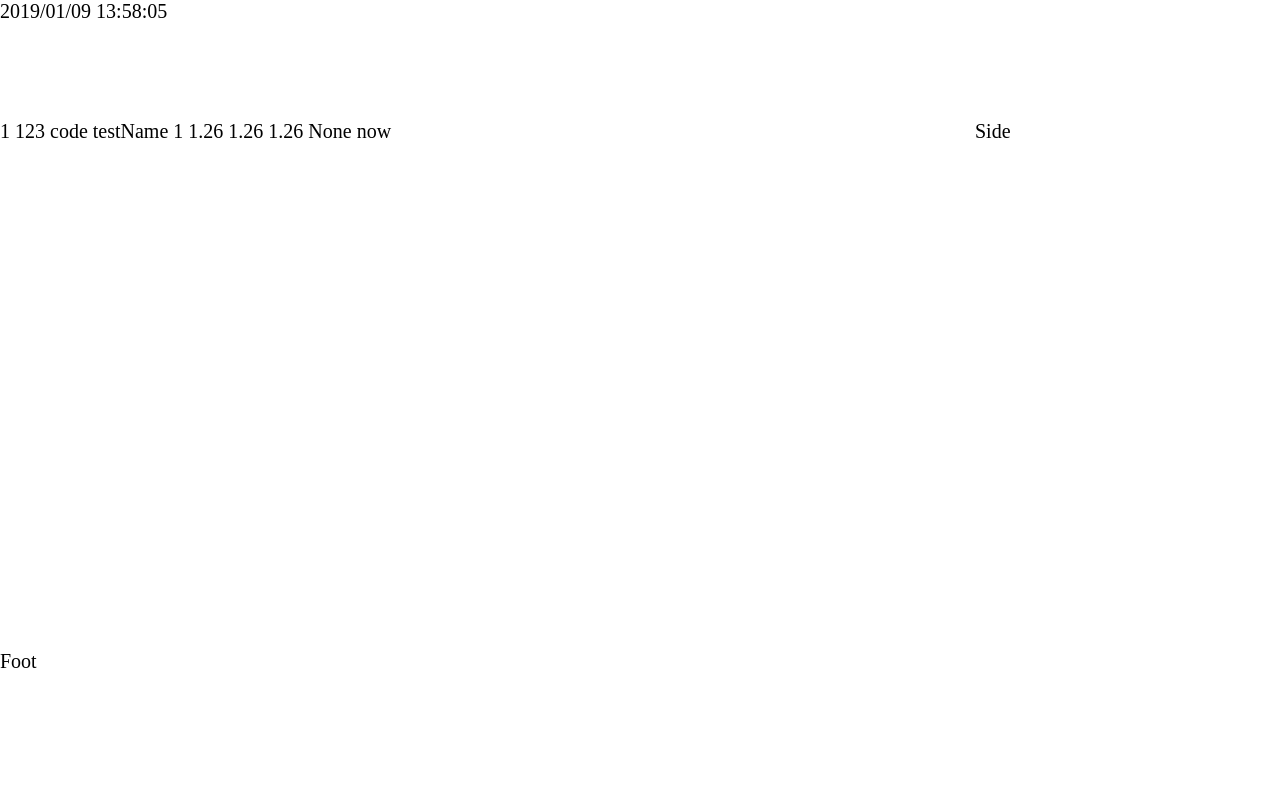
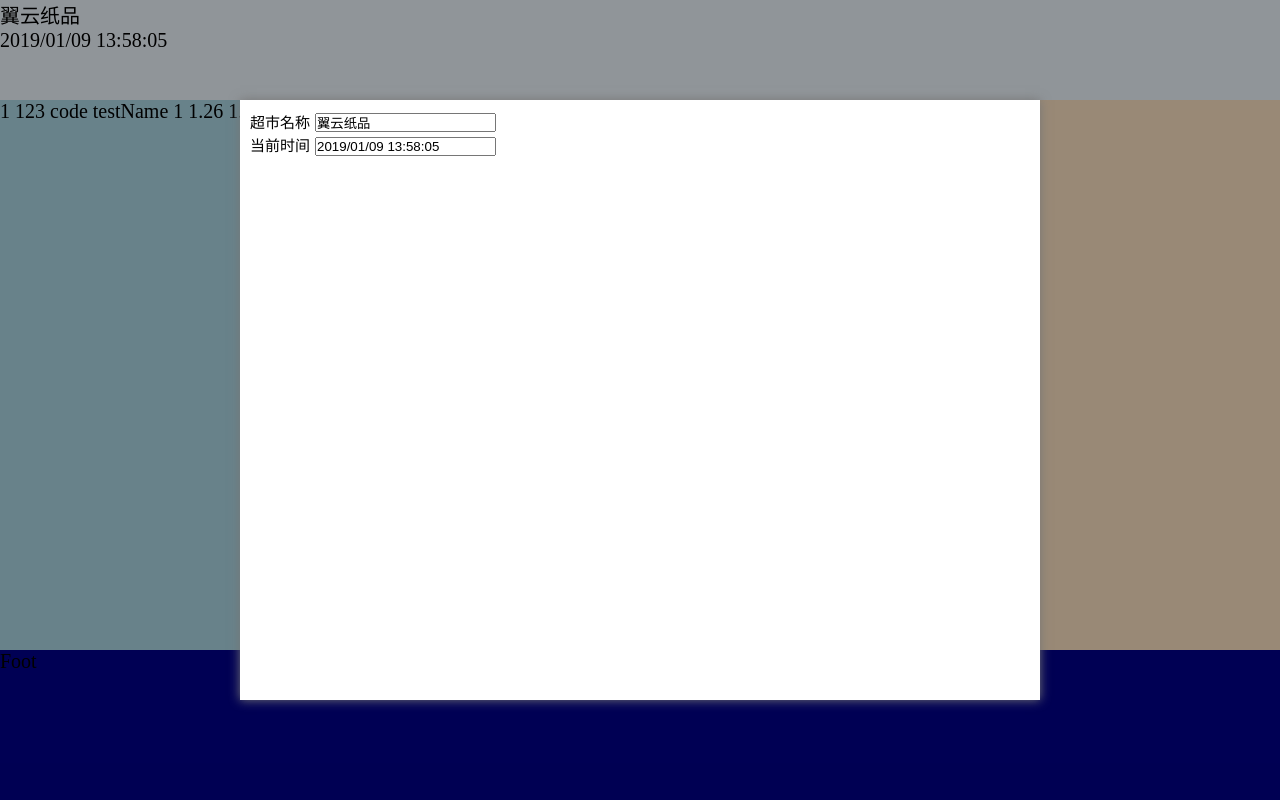
Before and after one commit to David-Shi-1989/YiYunApp, a plain HTML site: page index.html in a window 1280 px wide. Drawn offline with Linux system fonts and the light colour scheme.

Commit message:
加入modal

```diff
--- a/assets/css/style.css
+++ b/assets/css/style.css
@@ -5,6 +5,7 @@
 body, html {
   width: 100%;
   height: 100%;
+  overflow: hidden;
 }
 html {
   font-size: 20px;
@@ -13,3 +14,41 @@ html {
   width: 100%;
   height: 100%;
 }
+label {
+  font-size: 0.75rem;
+}
+ul {
+  list-style: none;
+}
+
+/*************
+* 弹窗
+**************/
+.yy-modal {
+  width: 100%;
+  height: 100%;
+  position: absolute;
+  top:0;
+  left: 0;
+  z-index: 99;
+  background-color: rgba(0,0,0,0.4);
+}
+
+.yy-modal .yy-modal-form-wrap {
+  position: relative;
+  --form-width: 40rem;
+  --form-height: 30rem;
+  width: var(--form-width);
+  height: var(--form-height);
+  top: calc((100% - var(--form-height)) / 2);
+  left: calc((100% - var(--form-width)) / 2);
+  background-color: #fff;
+  box-shadow: 0 0 0.5rem #777;
+}
+
+.yy-modal .yy-modal-form-wrap form {
+  box-sizing: border-box;
+  width: 100%;
+  height: 100%;
+  padding: 0.5rem;
+}
--- a/assets/css/theme.css
+++ b/assets/css/theme.css
@@ -1,6 +1,5 @@
 body.theme1 #app {
   display: grid;
-  grid-gap: 1rem;
   grid-template-columns: repeat(4, 1fr);
   grid-template-rows: 5rem auto 7.5rem;
   grid-template-areas:
@@ -10,13 +9,17 @@ body.theme1 #app {
 }
 body.theme1 #header {
   grid-area: h;
+  background-color: aliceblue;
 }
 body.theme1 #main {
   grid-area: m;
+  background-color: lightblue;
 }
 body.theme1 #side {
   grid-area: s;
+  background-color: bisque;
 }
 body.theme1 #foot {
   grid-area: f;
+  background-color: darkblue;
 }
--- a/assets/js/Cashier.js
+++ b/assets/js/Cashier.js
@@ -2,8 +2,6 @@ function CashierModal () {
   var me = {
     def: {
       selector: {
-        curTimeDOMId: 'yy_curTime',
-        curTimeTplId: 'yy_tpl_curTime',
         listDOM: 'yy_list',
         listTpl: 'yy_tpl_list'
       }
@@ -38,6 +36,37 @@ function CashierModal () {
       onchange () {
         commonTplRender(me.def.selector.listDOM, me.def.selector.listTpl, {list: this.getList()})
       }
+    },
+    init () {
+      this.initDefaultValue()
+      this.initFormBind()
+    },
+    initDefaultValue () {
+      this.curDateTime = Date.now()
+      this.shopName = '翼云纸品'
+    },
+    initFormBind () {
+      $("#input_shopName").val(this.shopName)
+      $("#input_curDateTime").val(this.curDateTime)
+    },
+    onShopNameChange (input) {
+      this.shopName = input.value
+    },
+    onCurDateTimeChange (input) {
+      var newValStr = input.value
+      var isValid = false
+      try {
+        var dd = new Date(newValStr)
+        if (dd.getFullYear()) {
+          this.curDateTime = dd
+          isValid = true
+        }
+      } catch (e) {
+      }
+      if (!isValid) {
+        alert('时间输入错误!')
+        input.value = this.curDateTime
+      }
     }
   };
   Object.defineProperties(me, {
@@ -56,7 +85,23 @@ function CashierModal () {
         } else if (typeof(newVal) == 'object' && newVal.getFullYear) {
           this._curDateTime = newVal.valueOf()
         }
-        commonTplRender(this.def.selector.curTimeDOMId, this.def.selector.curTimeTplId, {value: this.curDateTime})
+        $('#yy_curTime').text(this.curDateTime);
+      }
+    },
+    _shopName: {
+      value: '',
+      writable: true,
+      configurable: false
+    },
+    shopName: {
+      get: function () {
+        return this._shopName;
+      },
+      set: function (val) {
+        if (typeof (val) == 'string') {
+          this._shopName = val.trim()
+          $('#yy_shopName').text(this._shopName)
+        }
       }
     }
   })
--- a/index.html
+++ b/index.html
@@ -10,9 +10,6 @@
     <script type="text/javascript" src="assets/js/script.js"></script>
     <script type="text/javascript" src="assets/js/Cashier.js"></script>
     <title>Market Cashier</title>
-    <script id="yy_tpl_curTime" type="text/x-handlebars-template">
-      <span>{{value}}</span>
-    </script>
     <script id="yy_tpl_list" type="text/x-handlebars-template">
       <ul>
         {{#each list}}
@@ -34,7 +31,10 @@
   </head>
   <body class="theme1">
     <div id="app">
-      <div id="header"><p id="yy_curTime"></p></div>
+      <div id="header">
+        <p id="yy_shopName"></p>
+        <p id="yy_curTime"></p>
+      </div>
       <div id="main">
         <div id="yy_list">
         </div>
@@ -42,11 +42,27 @@
       <div id="side">Side</div>
       <div id="foot">Foot</div>
     </div>
+    <div class="yy-modal">
+      <div class="yy-modal-form-wrap">
+        <form>
+          <ul>
+            <li>
+              <label>超市名称</label>
+              <input type="text" id="input_shopName" onkeyup="CashierPage.onShopNameChange(this)"/>
+            </li>
+            <li>
+              <label>当前时间</label>
+              <input type="text" id="input_curDateTime" onchange="CashierPage.onCurDateTimeChange(this)"/>
+            </li>
+          </ul>
+        </form>
+      </div>
+    </div>
   </body>
   <script>
     $(function () {
-      var CashierPage = new CashierModal()
-      CashierPage.curDateTime = new Date()
+      CashierPage = new CashierModal()
+      CashierPage.init()
       CashierPage.mainList.push({
         index: 1,
         id: '123',
@@ -60,5 +76,8 @@
         datetime: 'now'
       })
     })
+    function onInputShopNameChange () {
+
+    }
   </script>
 </html>
```
